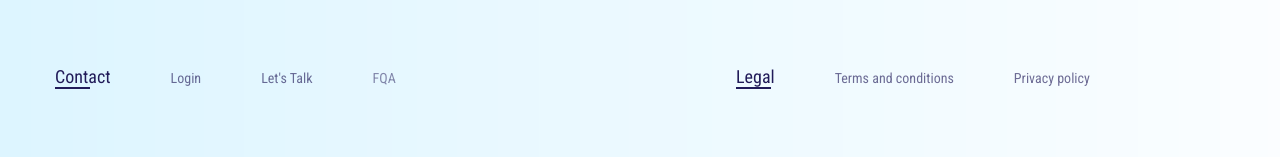
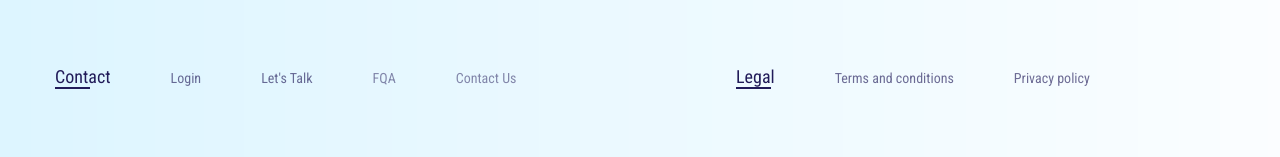
Before and after one commit to BoujidStack/b2academy-app2, a React (Create React App) app: page /blockchain in a window 1280 px wide. Shown: the part 7456-7613 px from the top of the page. Built offline with nearby package versions, Linux system fonts and the light colour scheme.

Commit message:
add contact us in talk page

```diff
--- a/src/components/Lets's Talk/Talk.jsx
+++ b/src/components/Lets's Talk/Talk.jsx
@@ -8,6 +8,7 @@ import { Link } from 'react-scroll'
 import { useTranslation } from 'react-i18next';
 import FooterTwo from '../footerForTalk&Bdp/FooterTwo';
 import NavbarTwo from '../navbarForTalk&Bdp/NavbarTwo';
+import ContactUs from '../Contact Us/ContactUs';
 
 const Talk = () => {
     const [nav, setNav] = useState(false)
@@ -35,6 +36,7 @@ const Talk = () => {
             </div>
             <Appointment />
             <Newsletter />
+            <ContactUs/>
             <Fqa />
             <FooterTwo />
         </>
--- a/src/components/footerForTalk&Bdp/FooterTwo.jsx
+++ b/src/components/footerForTalk&Bdp/FooterTwo.jsx
@@ -60,6 +60,7 @@ const FooterTwo = () => {
                         <li className='Contactlinks'><a href='#' className='animated-ligne'>Login</a></li>
                         <li className='Contactlinks' onClick={handleGoToTalkPage}><a>{t('footer.letsTalk')}</a></li>
                         <li className='Contactlinks'><Link onClick={handleClose} activeClass="active" to="fqa" spy={true} smooth={true} duration={500}><a>FQA</a></Link></li>
+                        <li className='Contactlinks' onClick={() => setShowModal(true)}><Link onClick={handleClose} activeClass="active" to="contactUs" spy={true} smooth={true} duration={500}><a>{t('footer.ContactUs')}</a></Link></li>
                     </ul>
                     <ul className="boxTwo Legal">
                         <li className="link_name">Legal</li>
```
